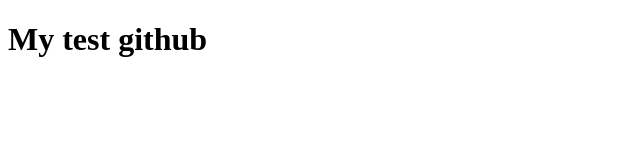
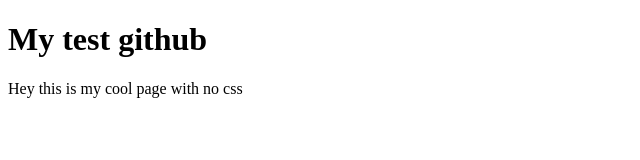
Before and after one commit to Iskarr/github_test, a plain HTML site: page index.html in a window 1280 px wide. Shown: the whole page, without its empty margins (0-640 px from the left). Drawn offline with Linux system fonts and the light colour scheme.

Commit message:
added p tag

```diff
--- a/index.html
+++ b/index.html
@@ -8,5 +8,6 @@
   </head>
   <body>
     <h1>My test github</h1>
+    <p>Hey this is my cool page with no css</p>
   </body>
 </html>
```
